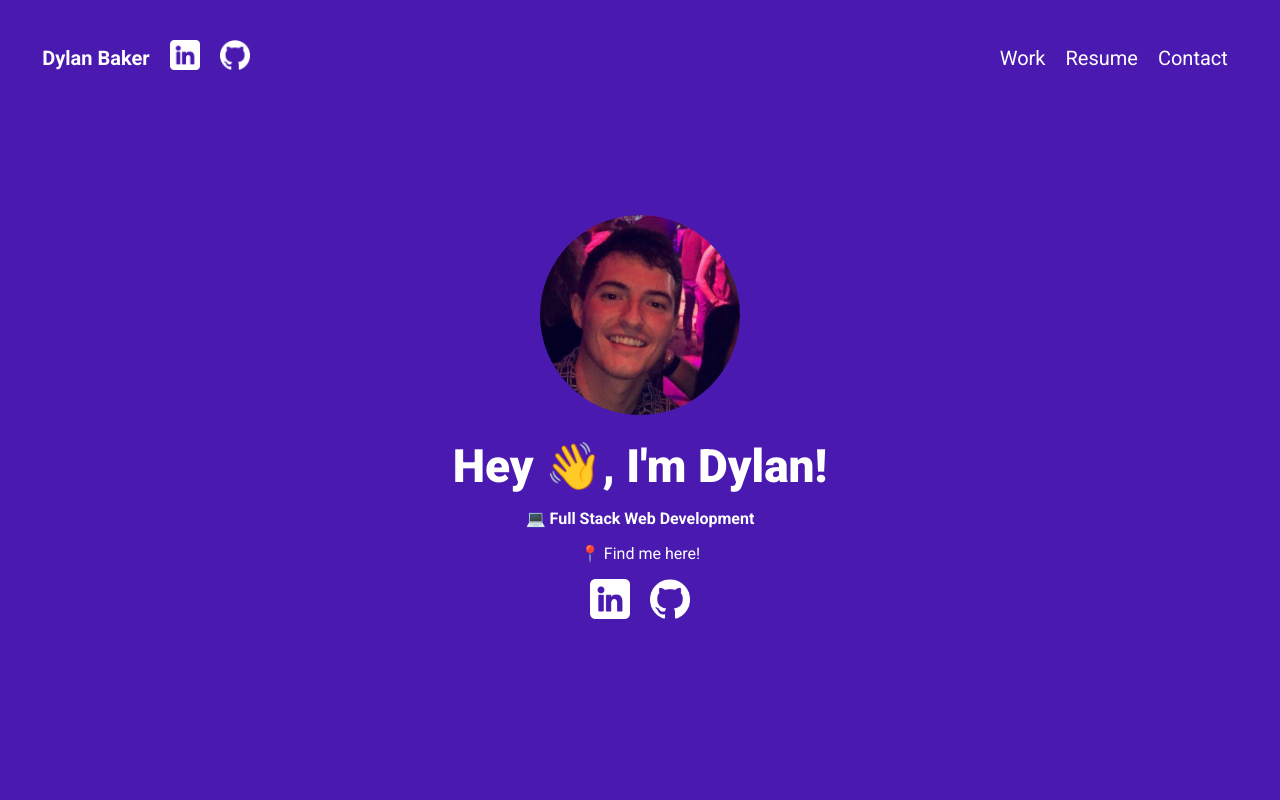
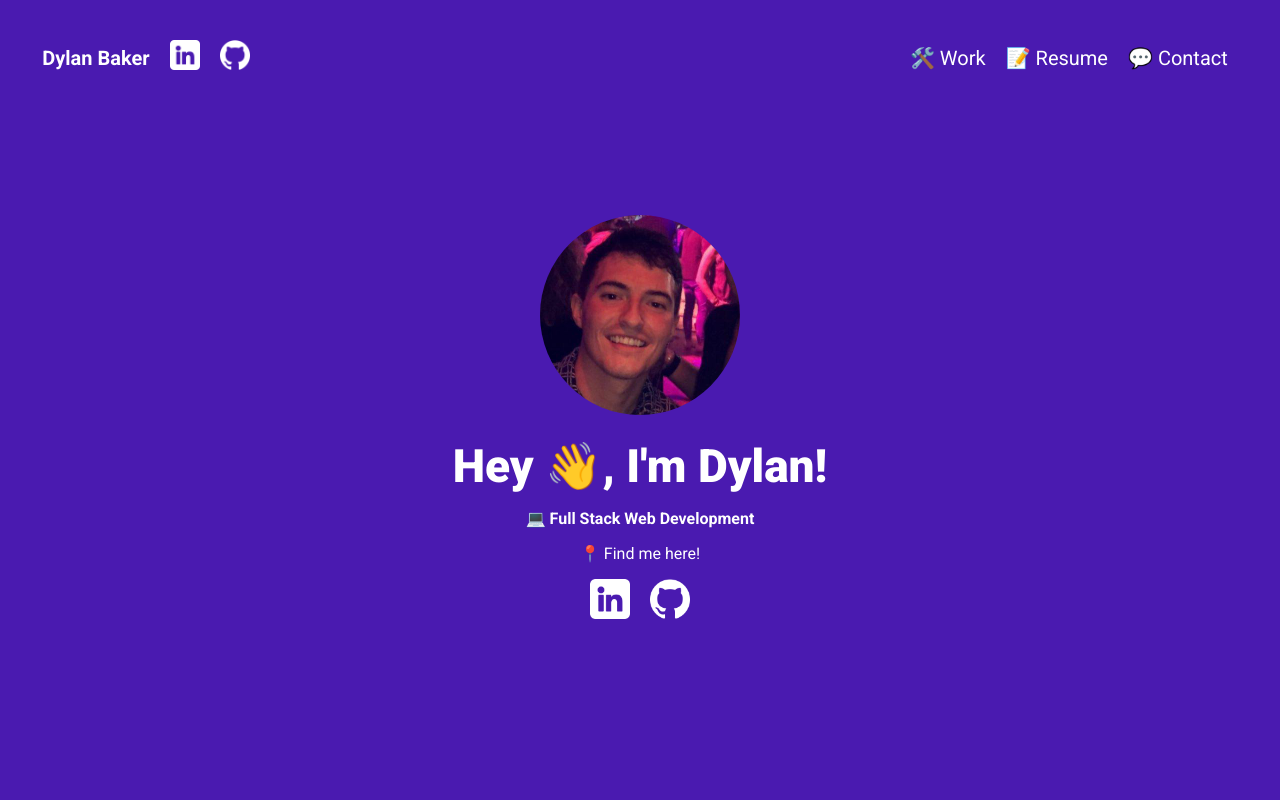
Before and after one commit to dbvker/portfolio, a React (Create React App) app: page / in a window 1280 px wide. Shown: the top 800 px of the page. Built offline with nearby package versions, Linux system fonts and the light colour scheme.

Commit message:
fixed bugs

```diff
--- a/public/index.html
+++ b/public/index.html
@@ -2,7 +2,7 @@
 <html lang="en">
   <head>
     <meta charset="utf-8" />
-    <link rel="icon" href="%PUBLIC_URL%/favicon.ico" />
+    <link rel="icon" href="%PUBLIC_URL%/favicon.png" />
     <meta name="viewport" content="width=device-width, initial-scale=1" />
     <meta name="theme-color" content="#4a1ab0" />
     <meta
--- a/src/Components/Header/Header.js
+++ b/src/Components/Header/Header.js
@@ -31,16 +31,16 @@ function Header() {
                 <nav>
                     <ul className='header-link header-link-right'>
                         <li>
-                            <a href='#work'>Work</a>
+                            <a href='#work'>🛠️ Work</a>
                         </li>
                         <li>
-                            <a href='#resume'>Resume</a>
+                            <a href='#resume'>📝 Resume</a>
                         </li>
                         <li>
-                            <a href='#contact'>Contact</a>
+                            <a href='#contact'>💬 Contact</a>
                         </li>
                     </ul>
-                    <svg className='nav-btn' viewBox='0 0 100 80' width='20' height='20' onClick={handleClick}>
+                    <svg className='nav-btn' style={{cursor: 'pointer'}} viewBox='0 0 100 80' width='20' height='20' onClick={handleClick}>
                         <rect width='100' height='10' fill='#ffffff'></rect>
                         <rect y='30' width='100' height='10' fill='#ffffff'></rect>
                         <rect y='60' width='100' height='10' fill='#ffffff'></rect>
@@ -65,7 +65,7 @@ function Header() {
                         </ul>
                         <nav>
                             <ul className='header-link'>
-                            <svg xmlns="http://www.w3.org/2000/svg" height="18" width='16' viewBox="0 0 329.26933 329" onClick={handleClick}>
+                            <svg xmlns="http://www.w3.org/2000/svg" style={{cursor: 'pointer'}} height="18" width='16' viewBox="0 0 329.26933 329" onClick={handleClick}>
                                 <path d="m194.800781 164.769531 128.210938-128.214843c8.34375-8.339844 8.34375-21.824219 0-30.164063-8.339844-8.339844-21.824219-8.339844-30.164063 0l-128.214844 128.214844-128.210937-128.214844c-8.34375-8.339844-21.824219-8.339844-30.164063 0-8.34375 8.339844-8.34375 21.824219 0 30.164063l128.210938 128.214843-128.210938 128.214844c-8.34375 8.339844-8.34375 21.824219 0 30.164063 4.15625 4.160156 9.621094 6.25 15.082032 6.25 5.460937 0 10.921875-2.089844 15.082031-6.25l128.210937-128.214844 128.214844 128.214844c4.160156 4.160156 9.621094 6.25 15.082032 6.25 5.460937 0 10.921874-2.089844 15.082031-6.25 8.34375-8.339844 8.34375-21.824219 0-30.164063zm0 0" fill='#FFFFFF' />
                             </svg>
                             </ul>
@@ -74,13 +74,13 @@ function Header() {
                     <div className='menu-nav-links'>
                         <ul>
                             <li>
-                                <a href='#work' onClick={() => setNavOpen(false)}>Work</a>
+                                <a href='#work' onClick={() => setNavOpen(false)}>🛠️ Work</a>
                             </li>
                             <li>
-                                <a href='#resume' onClick={() => setNavOpen(false)}>Resume</a>
+                                <a href='#resume' onClick={() => setNavOpen(false)}>📝 Resume</a>
                             </li>
                             <li>
-                                <a href='#contact' onClick={() => setNavOpen(false)}>Contact</a>
+                                <a href='#contact' onClick={() => setNavOpen(false)}>💬 Contact</a>
                             </li>
                         </ul>
                     </div>
```
Also changed, not shown: public/favicon.png (added).
